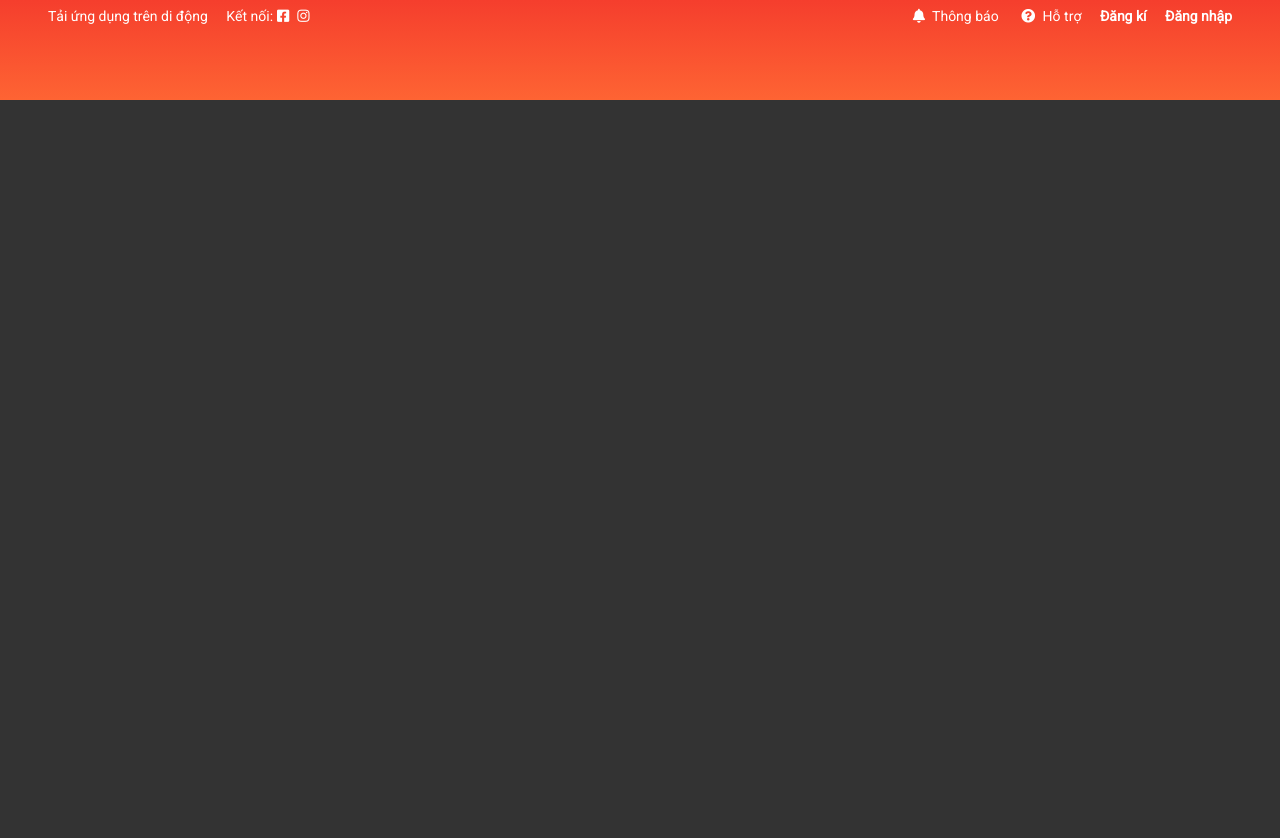
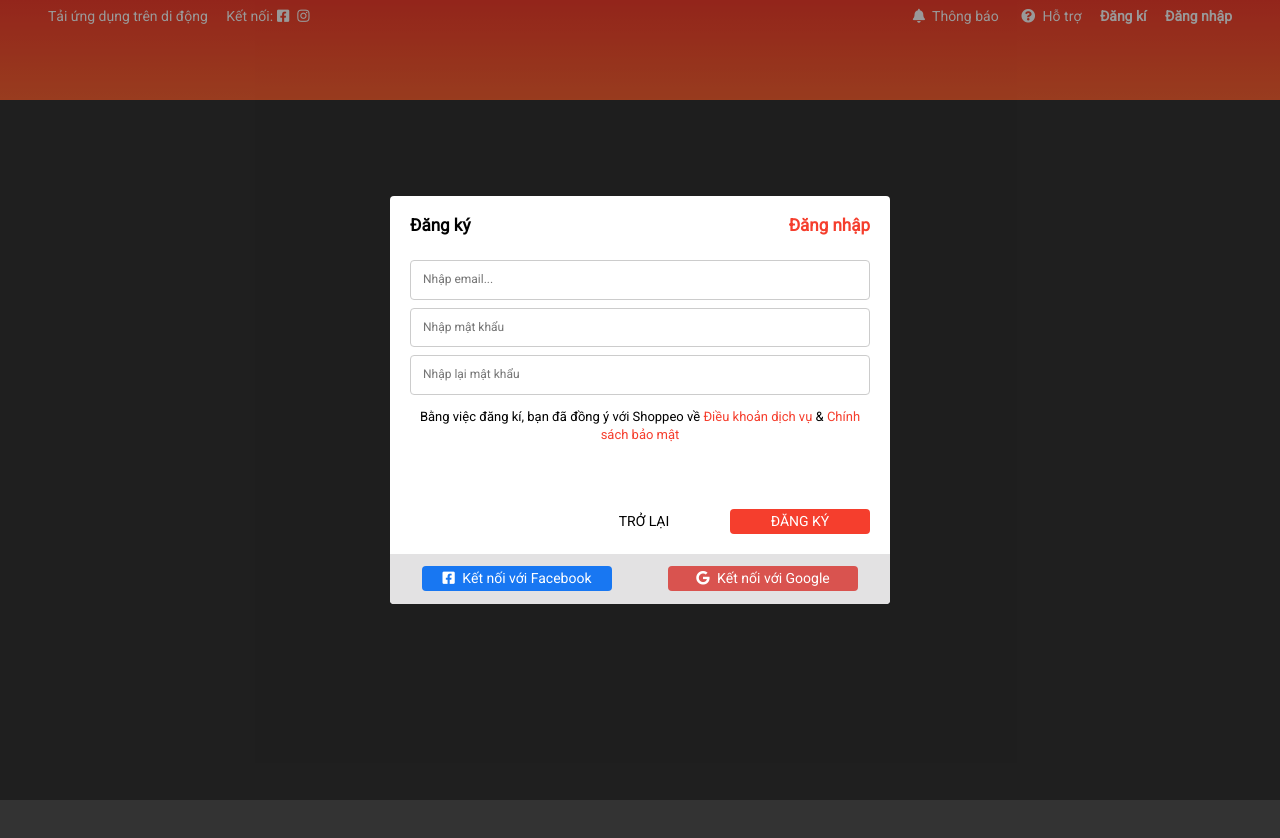
Before and after one commit to lhhtri2811/Shoppeo, a plain HTML site: page index.html in a window 1280 px wide. Drawn offline with nearby package versions, Linux system fonts and the light colour scheme.

Commit message:
Create base modal and Register form

```diff
--- a/assets/css/base.css
+++ b/assets/css/base.css
@@ -34,3 +34,54 @@
 .text-bold {
     font-weight: 650;
 }
+
+.modal {
+    position: fixed;
+    top: 0;
+    right: 0;
+    bottom: 0;
+    left: 0;
+    display: flex;
+}
+
+.modal__overlay {
+    position: absolute;
+    background-color: rgba(0, 0, 0, 0.4);
+    width: 100%;
+    height: 100%;
+}
+
+.modal__body {
+    /* width: 500px; */
+    height: auto;
+    /* background-color: var(--white-color); */
+    margin: auto;
+    /* border-radius: 4px; */
+    z-index: 1;
+}
+
+.modal__inner {
+
+}
+
+/* button style */
+.btn {
+    text-decoration: none;
+    border: none;
+    font-size: 1.4rem;
+    line-height: 1.8;
+    color: var(--white-color);
+    border-radius: 4px;
+    min-width: 140px;
+    text-align: center;
+    padding: 0;
+}
+
+.btn:hover {
+    opacity: 0.7;
+}
+
+.btn.btn-primary {
+    background-color: var(--primary-color);
+    color: var(--white-color);
+}
--- a/assets/css/main.css
+++ b/assets/css/main.css
@@ -149,7 +149,7 @@
 
 .notify__item {
     background-color: rgba(245, 62, 45, 0.15);
-    padding-left: 8px;
+    padding: 8px 0 8px 8px;
 }
 
 .notify__item:hover {
@@ -205,6 +205,117 @@
     padding: 0 28px;
 }
 
+/* modal auth */
+.auth-form {
+    width: 500px;
+    border-radius: 4px;
+    background-color: var(--white-color);
+    overflow: hidden;
+}
+
+.auth-form__header {
+    display: flex;
+    align-items: center;
+    justify-content: space-between;
+    margin-bottom: 12px;
+}
+
+.auth-form__body {
+    padding: 20px;
+}
+
+.auth-form__heading {
+    font-size: 1.7rem;
+}
+
+.auth-form__switch-btn {
+    color: var(--primary-color);
+    font-size: 1.7rem;
+    text-decoration: none;
+}
+
+.auth-form__form {
+    margin-top: 24px;
+}
+
+.auth-form__group {
+
+}
+
+.auth-form__input {
+    width: 100%;
+    padding: 12px;
+    font-size: 1.2rem;
+    border: 1px solid #ccc;
+    border-radius: 4px;
+    outline: none;
+}
+
+.auth-form__input:focus {
+    border-color: #888;
+}
+
+.auth-form__input + .auth-form__input {
+    margin-top: 8px;
+}
+
+.auth-form__policy {
+    margin-top: 8px;
+    font-size: 1.3rem;
+    line-height: 1.4;
+}
+
+.auth-form__policy-text {
+    text-align: center;
+}
+
+.auth-form__policy-link {
+    text-decoration: none;
+    color: var(--primary-color);
+}
+
+.auth-form__control {
+    margin-top: 64px;
+    display: flex;
+    justify-content: flex-end;
+}
+
+.btn-back {
+    color: var(--black-color);
+    margin-right: 16px;
+}
+
+.btn-back:hover {
+    background-color: #dddddd;
+}
+
+.social-connect {
+    background-color: #E3E2E3;
+    height: 50px;
+    display: flex;
+    align-items: center;
+    justify-content: space-between;
+    padding: 0 32px;
+    display: flex;
+    align-items: center;
+}
+
+.btn-social {
+    min-width: 190px;
+}
+
+.btn-social i {
+    margin-right: 4px;
+}
+
+.btn-facebook {
+    background-color: #1877F2;
+}
+
+.btn-google {
+    background-color: #D9534F;
+}
+
 
 
 
--- a/index.html
+++ b/index.html
@@ -130,5 +130,48 @@
 
         </footer>
     </div>
+
+    <div class="modal">
+        <div class="modal__overlay"></div>
+        <div class="modal__body">
+            <!-- authen form -->
+            <div class="auth-form">
+                <div class="auth-form__body">
+                    <div class="auth-form__header">
+                        <span class="auth-form__heading text-bold">Đăng ký</span>
+                        <a href="#" class="auth-form__switch-btn text-bold">Đăng nhập</a>
+                    </div>
+                    <div class="auth-form__form">
+                        <form class="auth-form__group" action="">
+                            <input type="email" class="auth-form__input" required placeholder="Nhập email...">
+                            <input type="password" class="auth-form__input" required placeholder="Nhập mật khẩu">
+                            <input type="password" class="auth-form__input" required placeholder="Nhập lại mật khẩu">
+                        </form>
+                        <div class="auth-form__policy">
+                            <p class="auth-form__policy-text">
+                                Bằng việc đăng kí, bạn đã đồng ý với Shoppeo về
+                                <a href="" class="auth-form__policy-link">Điều khoản dịch vụ</a> &
+                                <a href="" class="auth-form__policy-link">Chính sách bảo mật</a>
+                            </p>
+                        </div>
+                        <div class="auth-form__control">
+                            <a href="" class="btn btn-back">TRỞ LẠI</a>
+                            <a href="" class="btn btn-primary">ĐĂNG KÝ</a>
+                        </div>
+                    </div>
+                </div>
+                <div class="social-connect">
+                    <a href="" class="btn btn-social btn-facebook">
+                        <i class="fab fa-facebook-square"></i>
+                        Kết nối với Facebook
+                    </a>
+                    <a href="" class="btn btn-social btn-google">
+                        <i class="fab fa-google"></i>
+                        Kết nối với Google
+                    </a>
+                </div>
+            </div>
+        </div>
+    </div>
 </body>
 </html>
```
